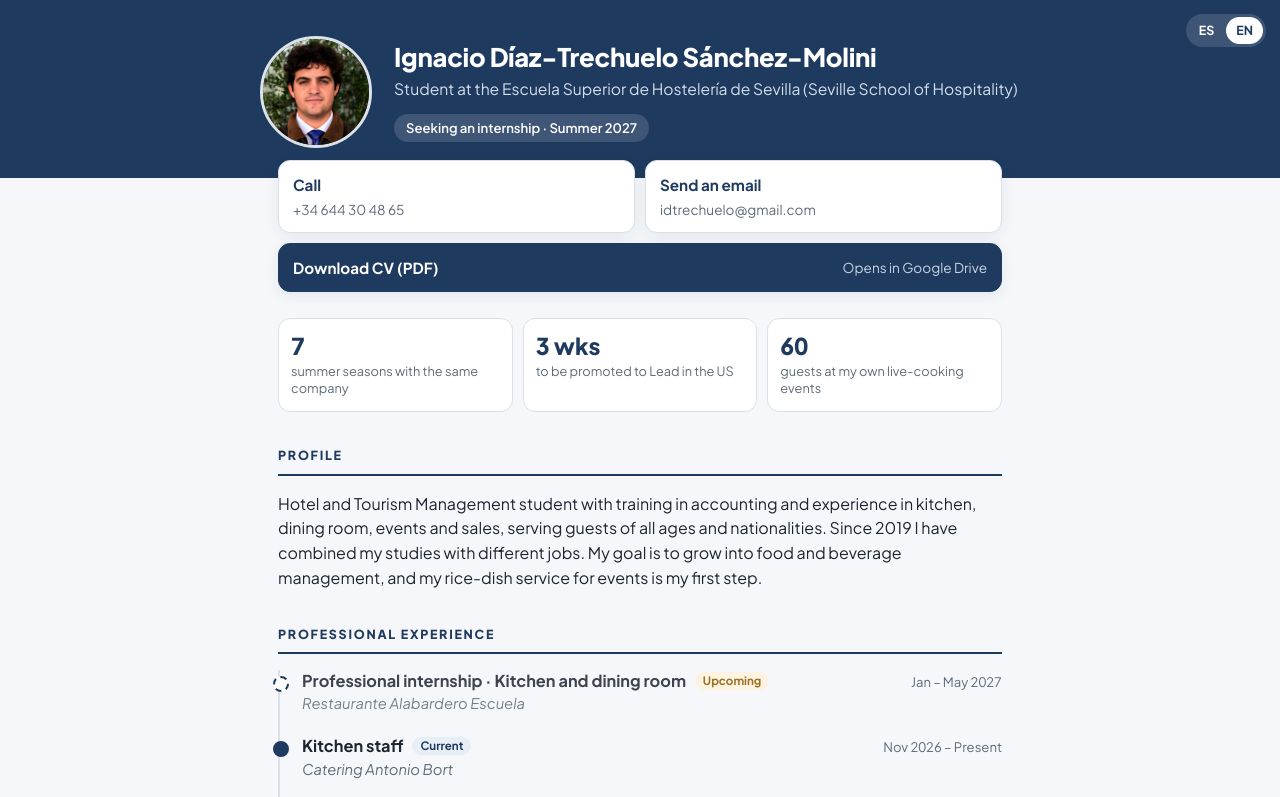
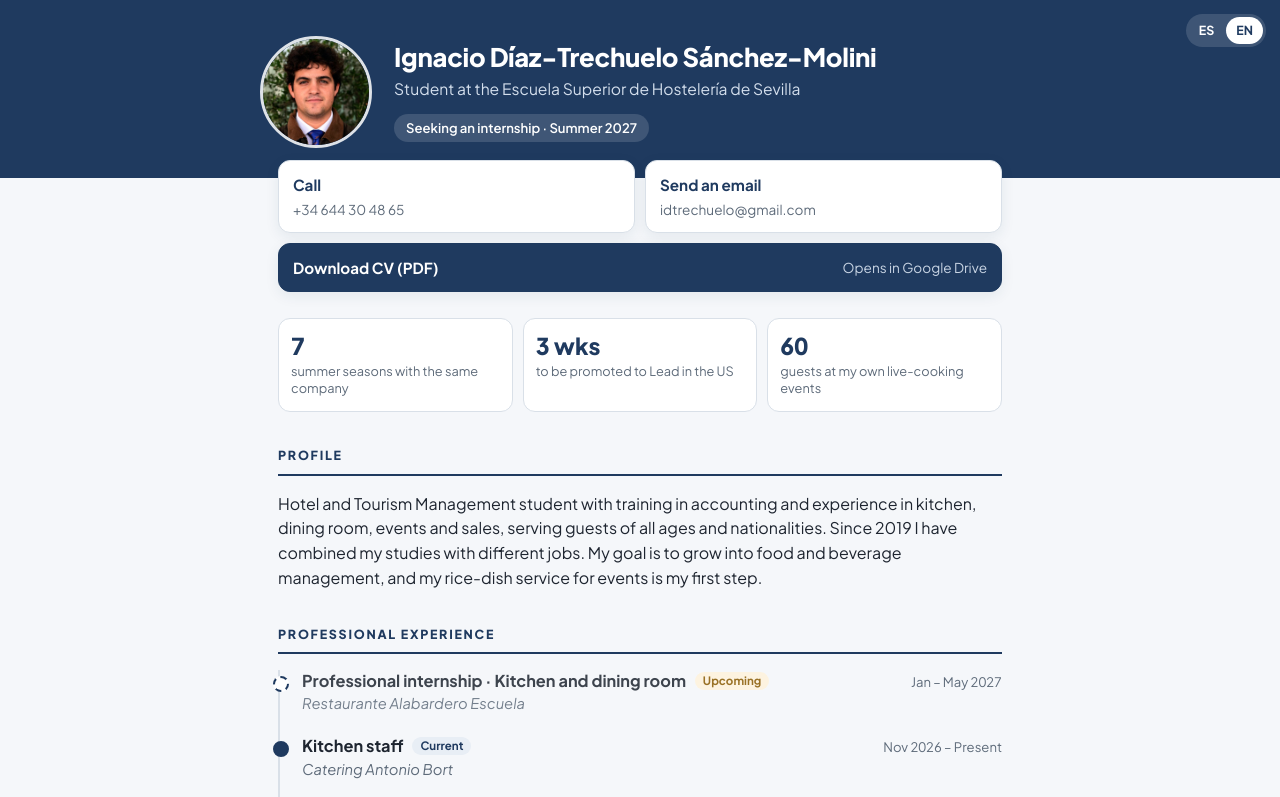
Before and after one commit to ignaciodiaztrechuelo/ignaciodiaztrechuelo.github.io, a plain HTML site: page index.html in a window 1280 px wide. Both pictures are taken after a click on the button "EN". Shown: the top 797 px of the page. Drawn offline with Linux system fonts and the light colour scheme.

Commit message:
Quita el paréntesis del subtítulo en inglés para que la cabecera no crezca
Co-Authored-By: Claude Opus 5.5 <noreply@anthropic.com>
Claude-Session: https://claude.ai/code/session_014hQmeEgangdhhQQivYDKXb

```diff
--- a/index.html
+++ b/index.html
@@ -147,7 +147,7 @@ footer { margin-top: 40px; padding-top: 18px; border-top: 1px solid var(--line);
 <div data-lang="en" lang="en">
 <header class="hero"><div class="hero-in">
   <img src="foto.jpg" alt="Ignacio Díaz-Trechuelo">
-  <div><h1>Ignacio Díaz-Trechuelo Sánchez-Molini</h1><p class="sub">Student at the Escuela Superior de Hostelería de Sevilla (Seville School of Hospitality)</p><span class="pill">Seeking an internship · Summer 2027</span></div>
+  <div><h1>Ignacio Díaz-Trechuelo Sánchez-Molini</h1><p class="sub">Student at the Escuela Superior de Hostelería de Sevilla</p><span class="pill">Seeking an internship · Summer 2027</span></div>
 </div></header>
 <div class="contact">
   <a class="btn" href="tel:+34644304865"><b>Call</b><span>+34 644 30 48 65</span></a>
```
